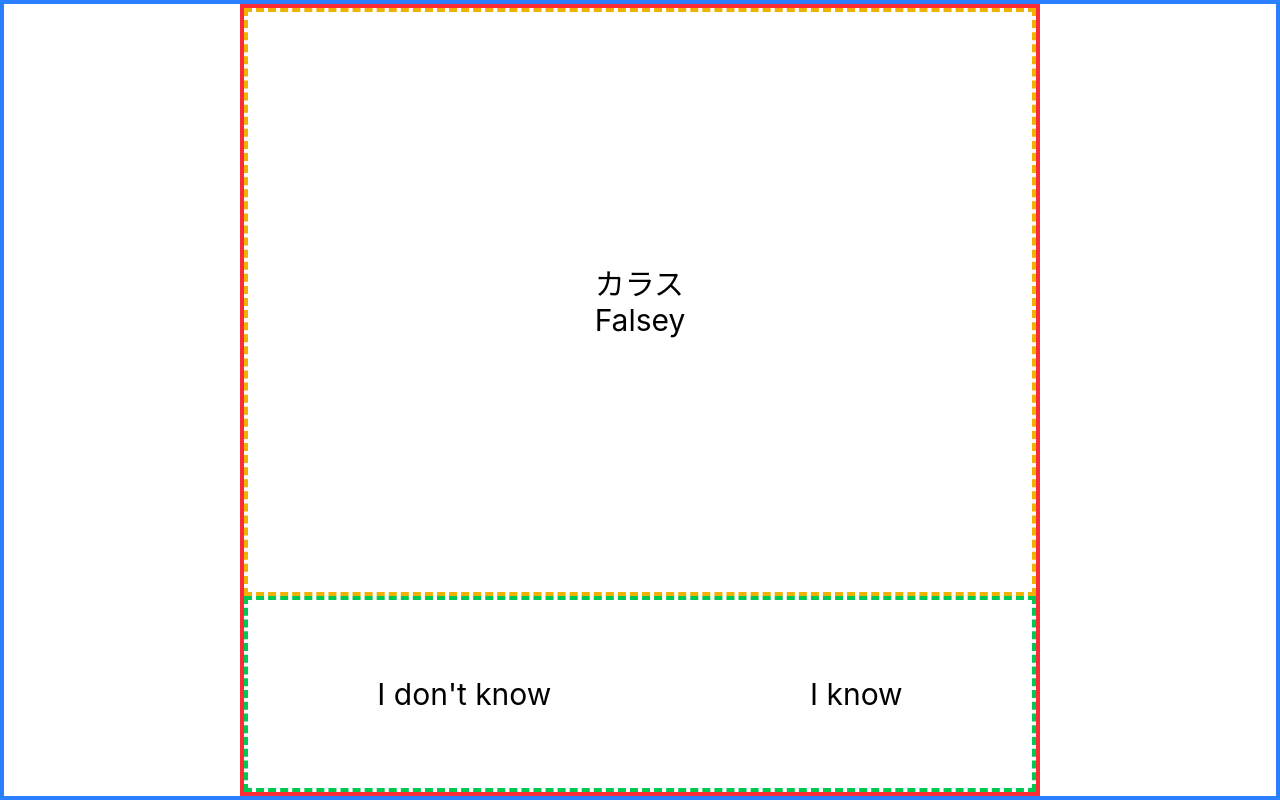
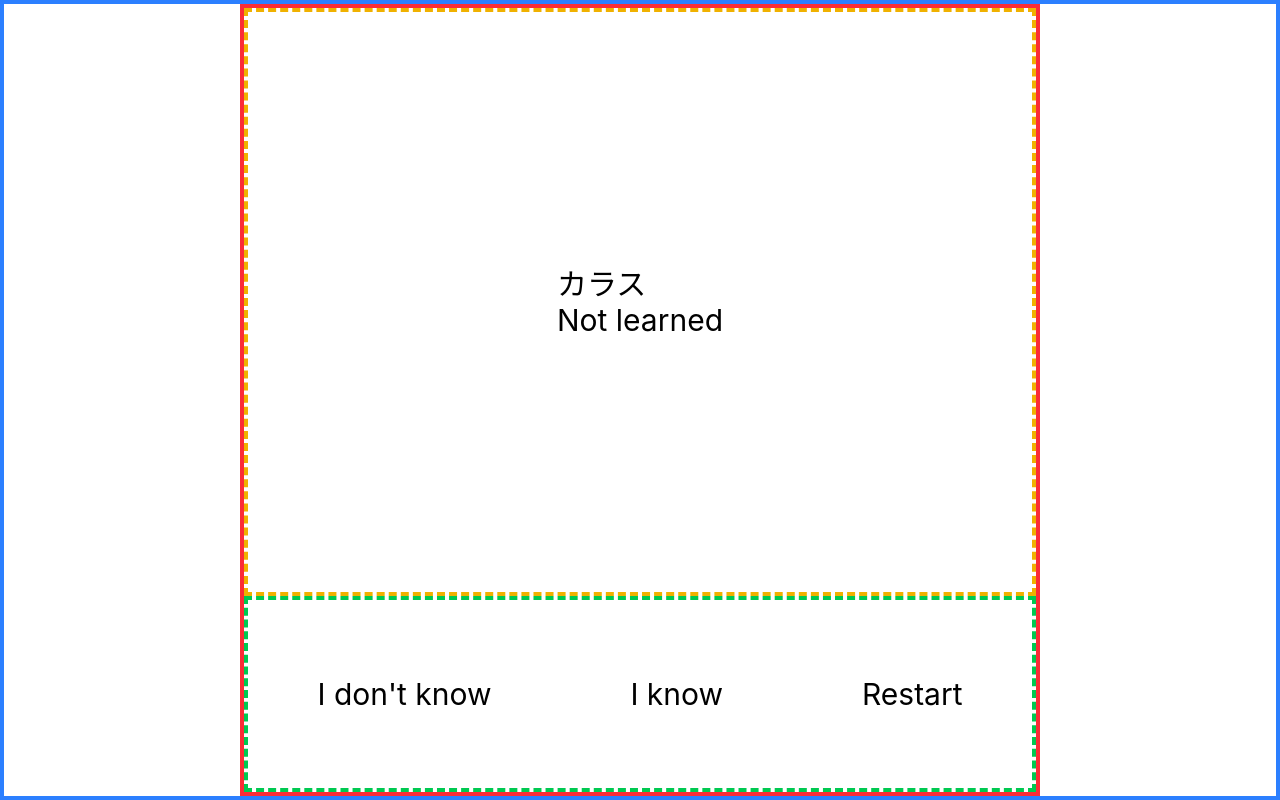
Before and after one commit to Natsurou-dev/Project-Hibiki, a React (Vite) app: page / in a window 1280 px wide. Built offline with nearby package versions, Linux system fonts and the light colour scheme.

Commit message:
Add logic for restarting flashcards.

```diff
--- a/src/CardTest.jsx
+++ b/src/CardTest.jsx
@@ -14,6 +14,7 @@ export default function CardTest() {
       setFlipped(false);
     }
   };
+
   const handleFlip = () => { flipped ? setFlipped(false) : setFlipped(true); };
 
   const handleKnownClick = () => {
@@ -26,6 +27,11 @@ export default function CardTest() {
     handleNextIndex();
   };
 
+  const handleRestart= () => {
+    setIndex(0);
+    setFlipped(false);
+  };
+
 
 
 
@@ -34,12 +40,13 @@ export default function CardTest() {
       <div className="h-full w-200 border-solid border-4 border-red-500">
         <div onClick={handleFlip} className="font-sans text-3xl flex justify-center items-center h-3/4 w-full border-dashed border-4 border-yellow-500">
           {flipped ? cards[index].meaning : cards[index].word}
-          <br />
-          {cards[index].learned ? "TrueY" : "Falsey"}
+          <br/>
+          {cards[index].learned ? "Learned" : "Not learned"}
         </div>
         <div className="font-sans text-3xl flex justify-around items-center h-1/4 w-full border-dashed border-4 border-green-500">
           <button onClick={handleUnknownClick}>I don't know</button>
           <button onClick={handleKnownClick}>I know</button>
+          <button onClick={handleRestart}>Restart</button>
         </div>
       </div>
     </div>
```
